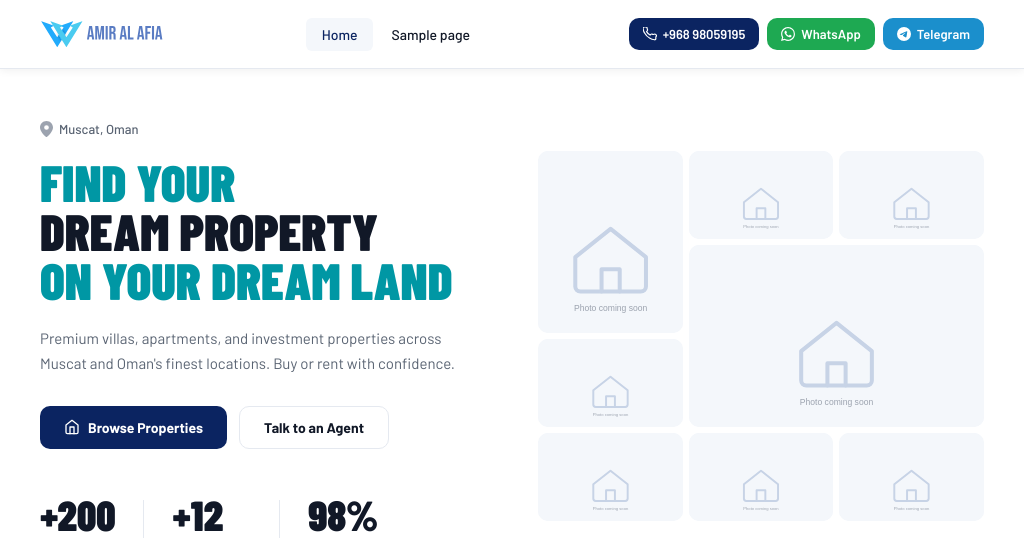
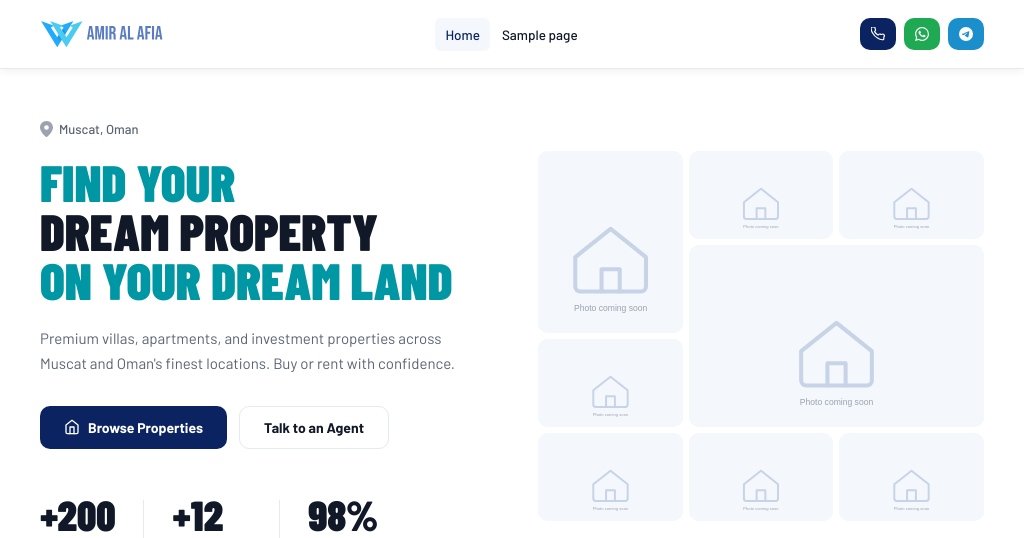
Before and after one commit to moghadam-pro/amiralafia.com, a WordPress theme: template theme/amir-al-afia/front-page.php in a window 1024 px wide. Shown: the top 538 px of the page. Run offline with PHP 8.4 and a stand-in for WordPress, Linux system fonts and the light colour scheme; the site name, menu and one post (Sample post) are stand-ins, and other content is empty; some libraries are stand-ins or nearby versions.

Commit message:
Fix horizontal overflow and a wrapping navbar
Two responsive defects found by measuring the deployed pages rather than
eyeballing them.

- 10px of horizontal scroll on phones. The scroll-reveal .sr-right rule
  translates an element 30px to the right before revealing it; on the team
  photo, which already fills the container, that pushed it past the viewport
  edge. Below 960px the reveal is now vertical, and the root element gets
  overflow-x: clip as a backstop -- clip rather than hidden, because hidden on
  the root turns it into a scroll container and breaks the sticky header.

- The navbar wrapped to two lines between 769px and 1180px: the logo, five
  links and three labelled buttons stop fitting. In that band the buttons drop
  their labels and keep their icons, and the links stop wrapping. Tap targets
  are unchanged.

Also: the team photo column can shrink below 1100px instead of holding 420px,
and the Oman archive takes its title from the section heading rather than the
post type's bare label, which is what a shared link was showing.

```diff
--- a/theme/amir-al-afia/assets/css/main.css
+++ b/theme/amir-al-afia/assets/css/main.css
@@ -43,6 +43,9 @@ html {
 	scroll-behavior: smooth;
 	/* Anchored sections must clear the sticky navbar. */
 	scroll-padding-top: 84px;
+	/* `clip` rather than `hidden`: hidden on the root turns it into a scroll
+	   container, which breaks position:sticky on the header. */
+	overflow-x: clip;
 }
 
 body {
@@ -252,6 +255,7 @@ ul {
 .nav-links a {
 	display: block;
 	padding: 8px 16px;
+	white-space: nowrap;
 	font-size: 14px;
 	font-weight: 500;
 	color: var(--text);
@@ -1815,6 +1819,28 @@ ul {
 /* ══════════════════════════════════════════
    RESPONSIVE
 ══════════════════════════════════════════ */
+/* Between the hamburger breakpoint and full desktop the logo, five links and
+   three labelled buttons stop fitting on one line. The buttons lose their
+   labels first — the icons are unambiguous and the tap target is unchanged. */
+@media (max-width: 1180px) and (min-width: 769px) {
+	.nav-inner {
+		gap: 12px;
+	}
+
+	.nav-links a {
+		padding: 8px 10px;
+		font-size: 13.5px;
+	}
+
+	.nav-cta {
+		padding: 9px 11px;
+	}
+
+	.nav-cta > span {
+		display: none;
+	}
+}
+
 @media (max-width: 1100px) {
 	.props-grid,
 	.props-grid-archive {
@@ -1839,6 +1865,11 @@ ul {
 		gap: 32px;
 	}
 
+	.team-inner {
+		grid-template-columns: 1fr minmax(260px, 380px);
+		gap: 40px;
+	}
+
 	.sp-cta {
 		position: static;
 	}
@@ -1853,6 +1884,12 @@ ul {
 }
 
 @media (max-width: 960px) {
+	/* Sideways reveal needs slack either side; on narrow viewports there is
+	   none, and translateX pushes full-width elements past the edge. */
+	.sr-armed .sr.sr-right {
+		transform: translateY(26px);
+	}
+
 	.hero-inner {
 		grid-template-columns: 1fr;
 	}
--- a/theme/amir-al-afia/functions.php
+++ b/theme/amir-al-afia/functions.php
@@ -7,7 +7,7 @@
 
 defined( 'ABSPATH' ) || exit;
 
-define( 'AAA_VERSION', '1.2.2' );
+define( 'AAA_VERSION', '1.2.3' );
 define( 'AAA_DIR', get_template_directory() );
 define( 'AAA_URI', get_template_directory_uri() );
 
@@ -177,4 +177,21 @@ function aaa_document_title_parts( array $parts ): array {
 
 	return $parts;
 }
+
+/**
+ * Title the Oman archive the way the page heading does.
+ *
+ * The post type's label is the short "Attractions", which reads oddly as a
+ * browser tab and in a shared link.
+ *
+ * @param string $title Archive title.
+ * @return string
+ */
+function aaa_archive_title( string $title ): string {
+	if ( is_post_type_archive( 'attraction' ) ) {
+		return aaa_option( 'aaa_attr_title' );
+	}
+	return $title;
+}
+add_filter( 'post_type_archive_title', 'aaa_archive_title' );
 add_filter( 'document_title_parts', 'aaa_document_title_parts' );
--- a/theme/amir-al-afia/style.css
+++ b/theme/amir-al-afia/style.css
@@ -4,7 +4,7 @@ Theme URI:   https://amiralafia.com
 Author:      Sayid Moghadam
 Author URI:  https://moghadam.pro
 Description: Bespoke real-estate theme for Amir Al Afia Real Estate, Muscat, Oman. Ships a Property custom post type, working listing filters, and a lead-capture form with zero plugin dependencies.
-Version:     1.2.2
+Version:     1.2.3
 Requires at least: 6.5
 Tested up to: 7.1
 Requires PHP: 8.1
```
Also changed, not shown: 2 other files.
